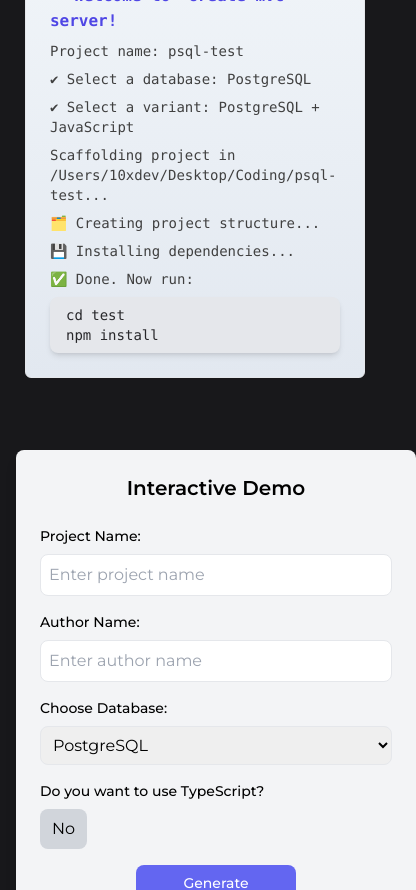
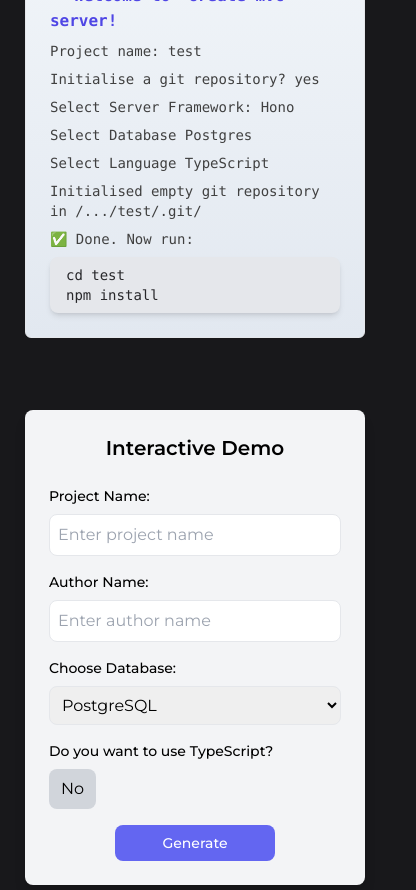
Before and after one commit to TTibbs/quick-ex-db-fe, a React (Vite) app: page / in a window 390 px wide. Shown: the part 920-1810 px from the top of the page, 416 px wide, since content can reach past the window. Built offline with nearby package versions, Linux system fonts and the light colour scheme.

Commit message:
Fixed responsiveness and updated UI to match the CLI

```diff
--- a/src/components/CreateExpgServerDemo.jsx
+++ b/src/components/CreateExpgServerDemo.jsx
@@ -33,14 +33,14 @@ const CreateExpgServerDemo = () => {
 ├── 📁 routes/
 │   ├── api-router.${isTypeScript ? "ts" : "js"}
 │   └── user-router.${isTypeScript ? "ts" : "js"}
-├── app.${isTypeScript ? "ts" : "js"}
-├── listener.${isTypeScript ? "ts" : "js"}
-├── .gitignore
 ├── .env-example
-├── .env-test
 ├── .env-development
 ├── .env-production
+├── .env-test
+├── .gitignore
+├── app.${isTypeScript ? "ts" : "js"}
 ├── endpoints.json
+├── listener.${isTypeScript ? "ts" : "js"}
 ${
   isTypeScript
     ? `├── package.json
@@ -61,10 +61,10 @@ ${
 │   └── userModel.${isTypeScript ? "ts" : "js"}
 ├── 📁 routes/
 │   └── userRoutes.${isTypeScript ? "ts" : "js"}
+├── .env
+├── .gitignore
 ├── app.${isTypeScript ? "ts" : "js"}
 ├── server.${isTypeScript ? "ts" : "js"}
-├── .env
-├── .gitignore
 ${
   isTypeScript
     ? `├── package.json
@@ -77,18 +77,46 @@ ${
       name: "MongoDB",
       structure: `
 📁 ${projectName || "mongo-test"}/
-├── 📁 database/
+├── 📁 config/
 │   └── connection.${isTypeScript ? "ts" : "js"}
+├── 📁 controllers/
+│   └── userController.${isTypeScript ? "ts" : "js"}
+├── 📁 middlewares/
+│   └── index.${isTypeScript ? "ts" : "js"}
+├── 📁 models/
+│   └── userModel.${isTypeScript ? "ts" : "js"}
+├── 📁 routes/
+│   └── userRoutes.${isTypeScript ? "ts" : "js"}
+├── 📁 utils/
+├── .env
+├── .gitignore
+├── app.${isTypeScript ? "ts" : "js"}
+├── README.md
+├── server.${isTypeScript ? "ts" : "js"}
+${
+  isTypeScript
+    ? `├── package.json
+└── tsconfig.json`
+    : `└── package.json`
+}
+      `,
+    },
+    mysql: {
+      name: "MySQL",
+      structure: `
+📁 ${projectName || "mysql-test"}/
+├── 📁 config/
+│   └── db.${isTypeScript ? "ts" : "js"}
 ├── 📁 controllers/
 │   └── userController.${isTypeScript ? "ts" : "js"}
 ├── 📁 models/
 │   └── userModel.${isTypeScript ? "ts" : "js"}
 ├── 📁 routes/
 │   └── userRoutes.${isTypeScript ? "ts" : "js"}
+├── .env
+├── .gitignore
 ├── app.${isTypeScript ? "ts" : "js"}
 ├── server.${isTypeScript ? "ts" : "js"}
-├── .env
-├── .gitignore
 ${
   isTypeScript
     ? `├── package.json
@@ -121,7 +149,7 @@ ${folderStructure}`
   };
 
   return (
-    <section className="p-6 sm:p-8 md:p-10 bg-gray-100 rounded-lg shadow-lg w-[400px] md:w-[600px] mx-auto mt-10 mb-10">
+    <section className="p-6 sm:p-8 md:p-10 bg-gray-100 rounded-lg shadow-lg w-full max-w-[95%] md:max-w-[700px] mx-auto mt-10 mb-10">
       <h3 className="text-xl sm:text-2xl md:text-3xl font-semibold text-center mb-6">
         Interactive Demo
       </h3>
--- a/src/components/Demo.jsx
+++ b/src/components/Demo.jsx
@@ -34,46 +34,44 @@ const Demo = () => {
             whileInView={{ opacity: 1 }}
             transition={{ delay: 1 }}
           >
-            Project name: <span className="font-medium">psql-test</span>
+            Project name: <span className="font-medium">test</span>
           </motion.div>
           <motion.div
             initial={{ opacity: 0 }}
             whileInView={{ opacity: 1 }}
             transition={{ delay: 1.5 }}
           >
-            ✔ Select a database: <span className="font-medium">PostgreSQL</span>
+            Initialise a git repository?{" "}
+            <span className="font-medium">yes</span>
           </motion.div>
           <motion.div
             initial={{ opacity: 0 }}
             whileInView={{ opacity: 1 }}
             transition={{ delay: 2 }}
           >
-            ✔ Select a variant:{" "}
-            <span className="font-medium">PostgreSQL + JavaScript</span>
+            Select Server Framework: <span className="font-medium">Hono</span>
           </motion.div>
           <motion.div
             initial={{ opacity: 0 }}
             whileInView={{ opacity: 1 }}
             transition={{ delay: 2.5 }}
           >
-            Scaffolding project in{" "}
-            <span className="font-medium">
-              /Users/10xdev/Desktop/Coding/psql-test...
-            </span>
+            Select Database <span className="font-medium">Postgres</span>
           </motion.div>
           <motion.div
             initial={{ opacity: 0 }}
             whileInView={{ opacity: 1 }}
             transition={{ delay: 3 }}
           >
-            🗂️ Creating project structure...
+            Select Language <span className="font-medium">TypeScript</span>
           </motion.div>
           <motion.div
             initial={{ opacity: 0 }}
             whileInView={{ opacity: 1 }}
             transition={{ delay: 3.5 }}
           >
-            💾 Installing dependencies...
+            Initialised empty git repository in{" "}
+            <span className="font-medium">/.../test/.git/</span>
           </motion.div>
           <motion.div
             initial={{ opacity: 0 }}
--- a/src/components/Intro.jsx
+++ b/src/components/Intro.jsx
@@ -59,7 +59,7 @@ const Intro = () => {
         <h2 className="text-base md:text-lg text-start font-bold text-zinc-200">
           Installation
         </h2>
-        <code className="bg-gray-200 text-zinc-800 rounded-lg shadow-md py-2 px-4 flex items-center justify-between gap-2 w-[300px] md:w-[450px] lg:w-[600px]">
+        <code className="bg-gray-200 text-zinc-800 rounded-lg shadow-md py-2 px-4 flex items-center justify-between gap-2 w-[270px] md:w-[450px] lg:w-[600px]">
           <pre className="text-sm font-mono whitespace-pre-wrap break-words">
             {command}
           </pre>
```
